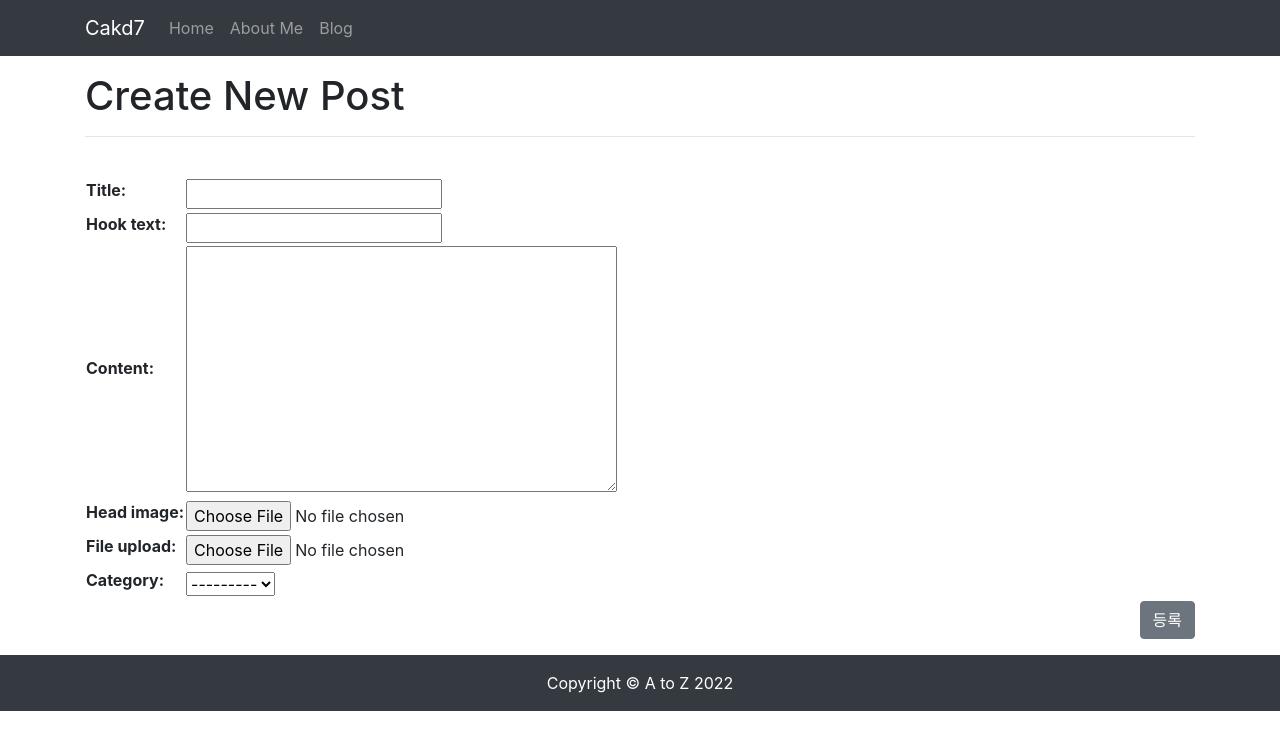
After one commit to golisn/cakd7_dj, a Django app: page /blog/create_post/ in a window 1280 px wide. The commit adds this page. Shown: the top 750 px of the page. Run offline with Django 3.2, Linux system fonts and the light colour scheme; the visitor is signed in with stand-in values (Sample User, id 1); data that the repository does not hold is empty; some libraries are stand-ins or nearby versions.

Commit message:
유저 업로드

```diff
--- a/blog/templates/blog/base.html
+++ b/blog/templates/blog/base.html
@@ -20,10 +20,11 @@
             </div>
         </div>
     </header>
+
     <div class="container" >
     <div class="row">
         <!-- Blog entries-->
-        <div class="col-lg-8">
+        <div class="col-lg-9">
             <!-- Featured blog post-->
 
 
@@ -35,7 +36,7 @@
             </div>
         </div>
         <!-- Side widgets-->
-        <div class="col-lg-4 ">
+        <div class="col-lg-3 ">
             <!-- Search widget-->
             <div class="card mb-4">
                 <div class="card-header">Search</div>
--- /dev/null
+++ b/blog/templates/blog/base_full_width.html
@@ -0,0 +1,34 @@
+<!DOCTYPE html>
+
+<html lang="ko">
+
+<head>
+    <meta charset="UTF-8">
+    <meta name="viewport" content="width=device-width, initial-scale=1.0">
+    <link rel="stylesheet" href="https://cdn.jsdelivr.net/npm/bootstrap@4.5.3/dist/css/bootstrap.min.css">
+    <script src="https://kit.fontawesome.com/a865b7574a.js" crossorigin="anonymous"></script>
+</head>
+
+<body>
+    {% include 'blog/navbar.html' %}
+
+    <div class="container my-3" >
+        <div class="row">
+            <div class="col-12" id="main-area">
+                {% block main_area %}
+                {% endblock %}
+            </div>
+        </div>
+    </div>
+
+
+
+
+    {% include 'blog/footer.html' %}
+
+    <script src="https://code.jquery.com/jquery-3.5.1.slim.min.js"></script>
+    <script src="https://cdn.jsdelivr.net/npm/popper.js@1.16.1/dist/umd/popper.min.js"></script>
+    <script src="https://cdn.jsdelivr.net/npm/bootstrap@4.5.3/dist/js/bootstrap.min.js"></script>
+</body>
+
+</html>
--- /dev/null
+++ b/blog/templates/blog/post_form.html
@@ -0,0 +1,15 @@
+{% extends 'blog/base_full_width.html' %}
+
+
+    {% block main_area %}
+    <h1>Create New Post</h1>
+    <hr/>
+    <br/>
+
+    <form method='post' enctype='multipart/form-data'>{% csrf_token %}
+        <table>
+            {{ form }}
+        </table>
+        <button type='submit' class='btn btn-secondary float-right'>등록</button>
+    </form>
+    {% endblock %}
--- a/blog/urls.py
+++ b/blog/urls.py
@@ -16,6 +16,7 @@ Including another URLconf
 from django.urls import path
 from . import views
 urlpatterns = [
+    path('create_post/', views.PostCreate.as_view()),
     path('tag/<str:slug>/', views.tag_page),
     path('category/<str:slug>/', views.category_page),
     path('', views.PostList.as_view()),
--- a/blog/views.py
+++ b/blog/views.py
@@ -1,5 +1,7 @@
-from django.shortcuts import render
-from django.views.generic import ListView, DetailView
+from threading import current_thread
+from django.shortcuts import render, redirect
+from django.views.generic import ListView, DetailView, CreateView
+from django.contrib.auth.mixins import LoginRequiredMixin
 # Create your views here.
 from .models import Post, Category, Tag
 
@@ -59,3 +61,15 @@ def tag_page(request, slug):
             'no_category_post_count': Post.objects.filter(category=None).count(),
         }
     )
+
+class PostCreate(LoginRequiredMixin,CreateView ):
+    model = Post
+    fields = ['title', 'hook_text', 'content', 'head_image', 'file_upload', 'category']
+
+    def form_valid(self, form):
+        current_user = self.request.user
+        if current_user.is_authenticated:
+            form.instance.author = current_user
+            return super(PostCreate, self).form_valid(form)
+        else:
+            return redirect('/blog/')
```
Also changed, not shown: blog/templates/blog/in_list.html (+11 -0 lines), single_pages/views.py (+12 -0 lines), blog/models.py (line endings or trailing spaces).
